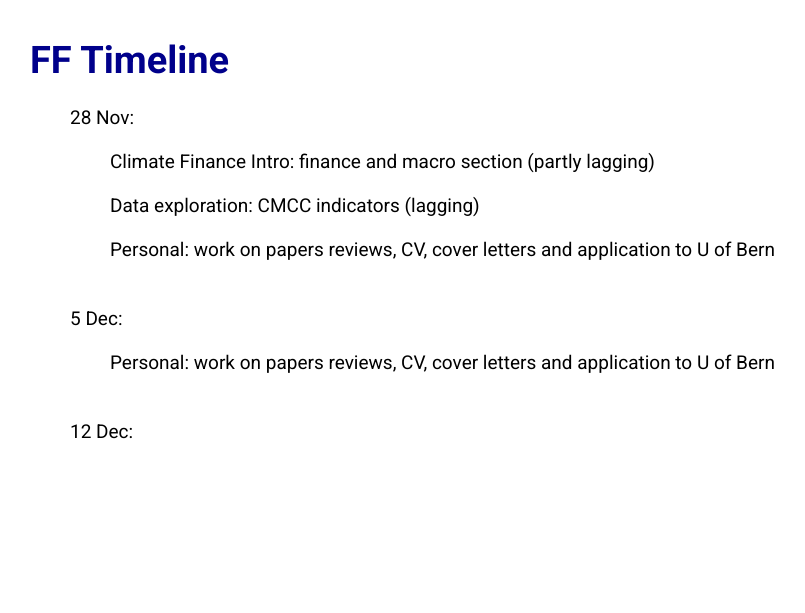
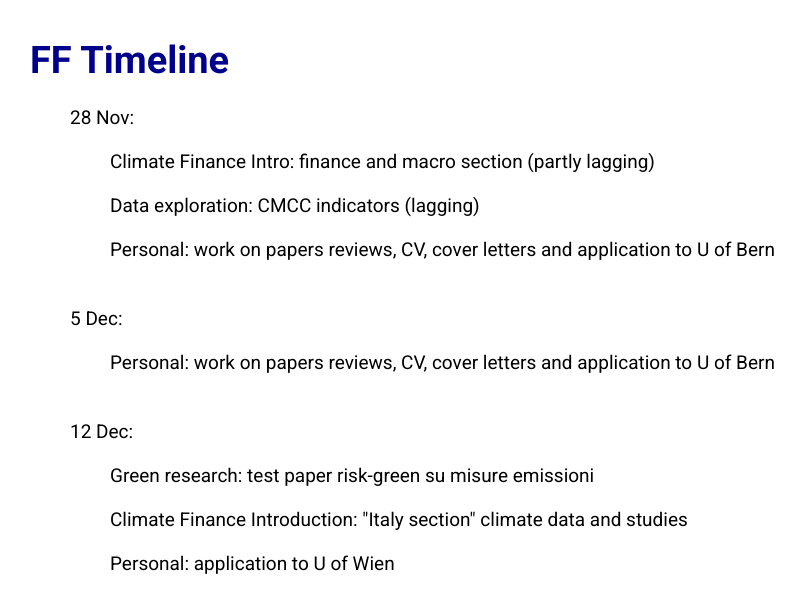
Before and after one commit to ffabio-econ/ffabio-econ.github.io, a Jekyll site: the page docs/FF_timeline.html, which Jekyll copies as it is, in a window 1280 px wide. Shown: the top 613 px of the page, without its empty margins (28-833 px from the left). Built offline with Jekyll 4.4.1, drawn with Linux system fonts in a browser that asks for light colours.

Commit message:
Add new entries to FF_timeline.html

```diff
--- a/docs/FF_timeline.html
+++ b/docs/FF_timeline.html
@@ -66,6 +66,9 @@
         </ul></li>
         <li>12 Dec: <ul>
             <li></li>
+            <li>Green research: test paper risk-green su misure emissioni</li>
+            <li>Climate Finance Introduction: "Italy section" climate data and studies</li>
+            <li>Personal: application to U of Wien</li>
         </ul></li>
     </ul>
 </body>
```
